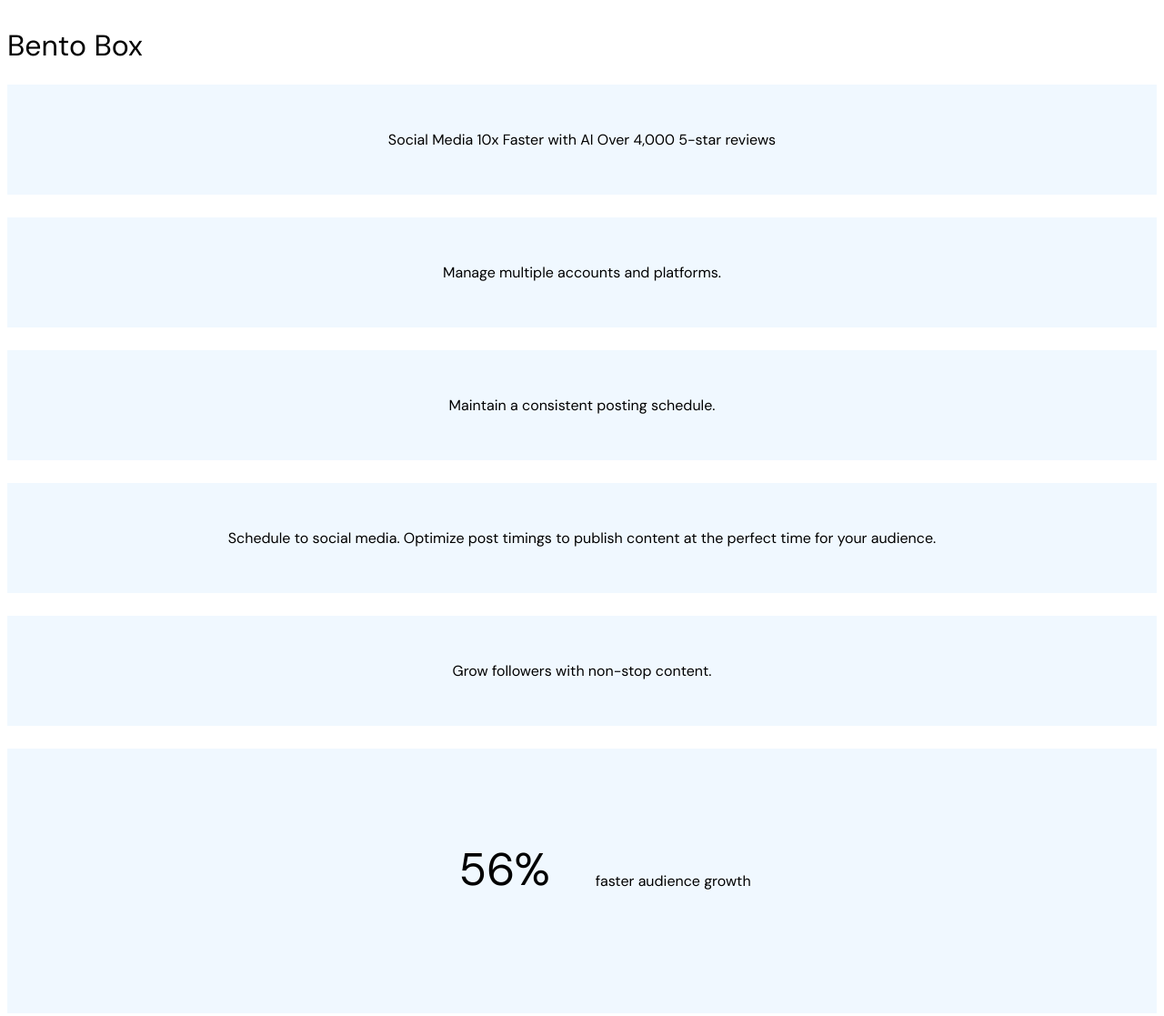
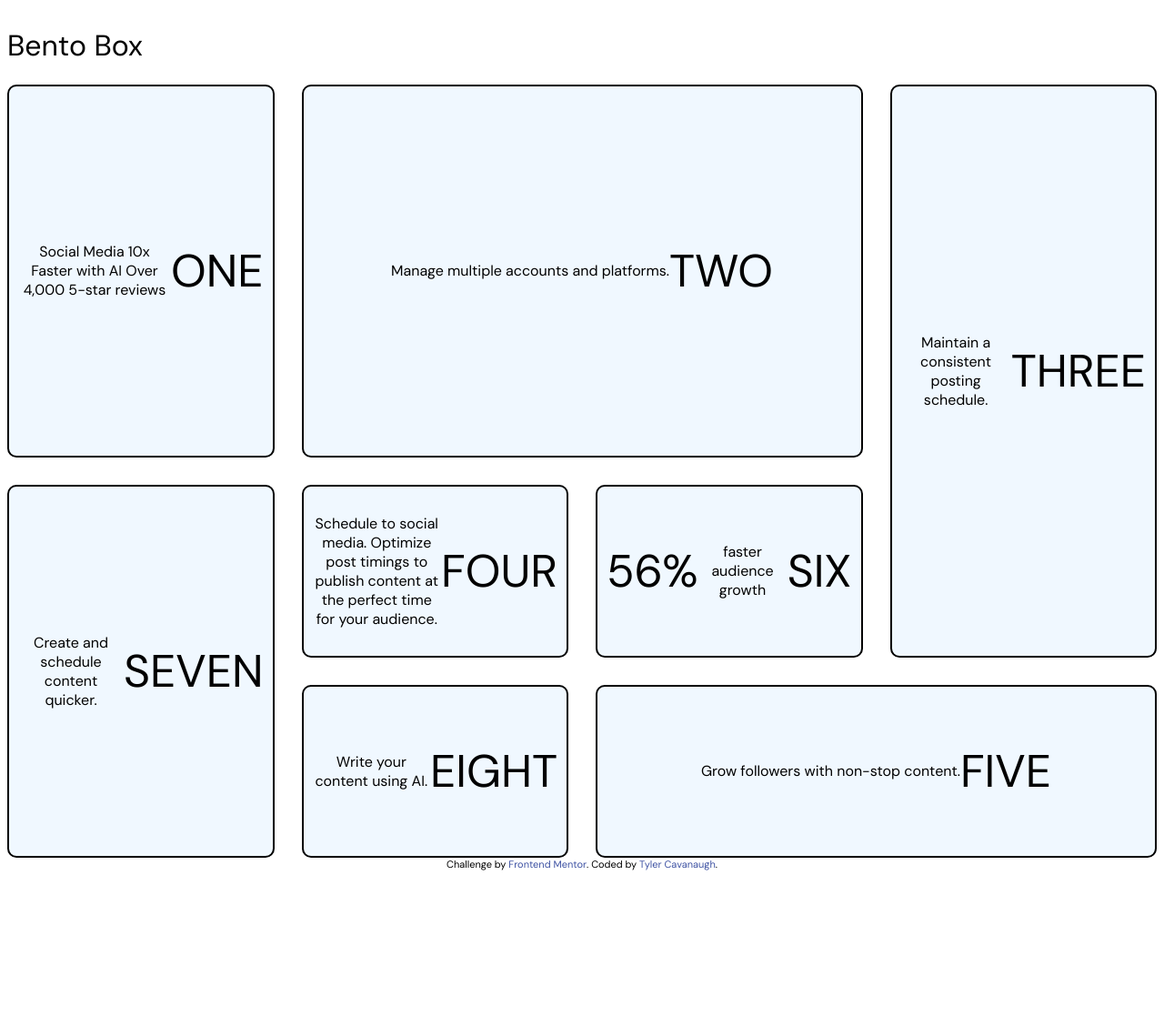
Before and after one commit to Tyler-Cav/Bento-Grid-Challenge, a website built with Vite: page bento-project/index.html in a window 1280 px wide. Shown: the top 1117 px of the page at 91% size. After the commit the page ends 965 px from the top, so only its background shows below. Built offline with nearby package versions, Linux system fonts and the light colour scheme.

Commit message:
Bento-Project: More grid formatting. Probably needs an overhaul.

```diff
--- a/bento-project/index.html
+++ b/bento-project/index.html
@@ -10,33 +10,60 @@
   <header>
     <h1>Bento Box</h1>
   </header>
-  <body class="container">
-    <div>
+  <body class="main-container">
+  <section class="div-container">
+    <div id="one">
       Social Media 10x Faster with AI
       Over 4,000 5-star reviews
+      <p style="font-size:50px">
+        ONE
+      </p>
     </div>
-    <div>
+    <div id="two">
       Manage multiple accounts and platforms.
+      <p style="font-size:50px">
+        TWO
+      </p>
     </div>
-    <div>
+    <div id="three">
       Maintain a consistent posting schedule.
+      <p style="font-size:50px">
+        THREE
+      </p>
     </div>
-    <div>
+    <div id="four">
       Schedule to social media.
       Optimize post timings to publish content at the perfect time for your audience.
+      <p style="font-size:50px">
+        FOUR
+      </p>
     </div>
-    <div>
+    <div id="five">
       Grow followers with non-stop content.
+      <p style="font-size:50px">
+        FIVE
+      </p>
     </div>
-    <div>
-      <div style="font-size: 50px;">56%</div>faster audience growth
+    <div id="six">
+      <p style="font-size: 50px;">56%</p>
+      <p>faster audience growth</p>
+      <p style="font-size:50px">
+        SIX
+      </p>
     </div>
-    <div>
+    <div id="seven">
       Create and schedule content quicker.
+      <p style="font-size:50px">
+        SEVEN
+      </p>
     </div>
-    <div>
+    <div id="eight">
       Write your content using AI.
+      <p style="font-size:50px">
+        EIGHT
+      </p>
     </div>
+  </section>
   <footer class="attribution">
     Challenge by <a href="https://www.frontendmentor.io?ref=challenge">Frontend Mentor</a>.
     Coded by <a href="#">Tyler Cavanaugh</a>.
--- a/bento-project/src/style.css
+++ b/bento-project/src/style.css
@@ -28,7 +28,7 @@ a:hover {
   color: #535bf2;
 }
 
-.container {
+.main-container {
   display: flex;
   flex-direction: column;
   justify-content: space-between;
@@ -39,17 +39,61 @@ a:hover {
   font-family: 'DMSans', sans-serif;
 }
 
+.div-container {
+  display: grid;
+  max-width: 1440px;
+  min-width: 375px;
+  grid-template-columns: repeat(4, 1fr);
+  gap: 30px;
+  grid-template-rows: repeat(4, 1fr);
+}
+
+#one {
+  grid-column: 1 ;
+  grid-row: span 2;
+}
+#two {
+  grid-column: span 2;
+  grid-row: span 2;
+}
+#three{
+  grid-column: 4;
+  grid-row: span 3
+}
+#four{
+  grid-column: 2;
+  grid-row: 3;
+}
+#five{
+  grid-column: span 2;
+  grid-row: 4;
+}
+#six{
+  grid-column: 3;
+  grid-row: 3;
+}
+#seven{
+  grid-column: 1;
+  grid-row: span 2;
+}
+#eight{
+    grid-column: 2;
+    grid-row: 4;
+}
+
 div {
   display: flex;
+  justify-content: center;
+  align-items: center;
+  text-align: center;
   text-wrap: auto;
   width: auto;
   height: auto;
-  margin: 0 0 25px 0;
-  padding: 50px;
+  padding: 10px;
+  border: 2px solid black;
+  border-radius: 10px;
   background-color: aliceblue;
-  justify-content: center;
-  align-items: center;
-  text-align: center;
+
 }
 
 @media (prefers-color-scheme: light) {
```
